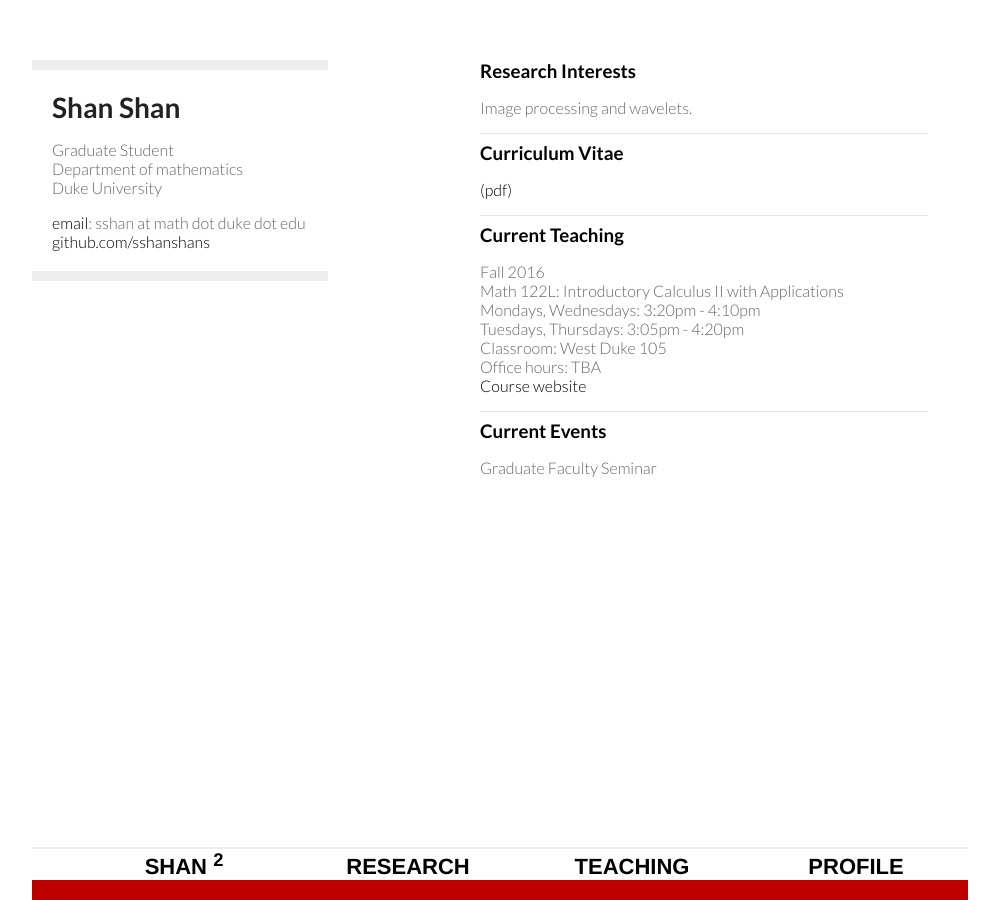
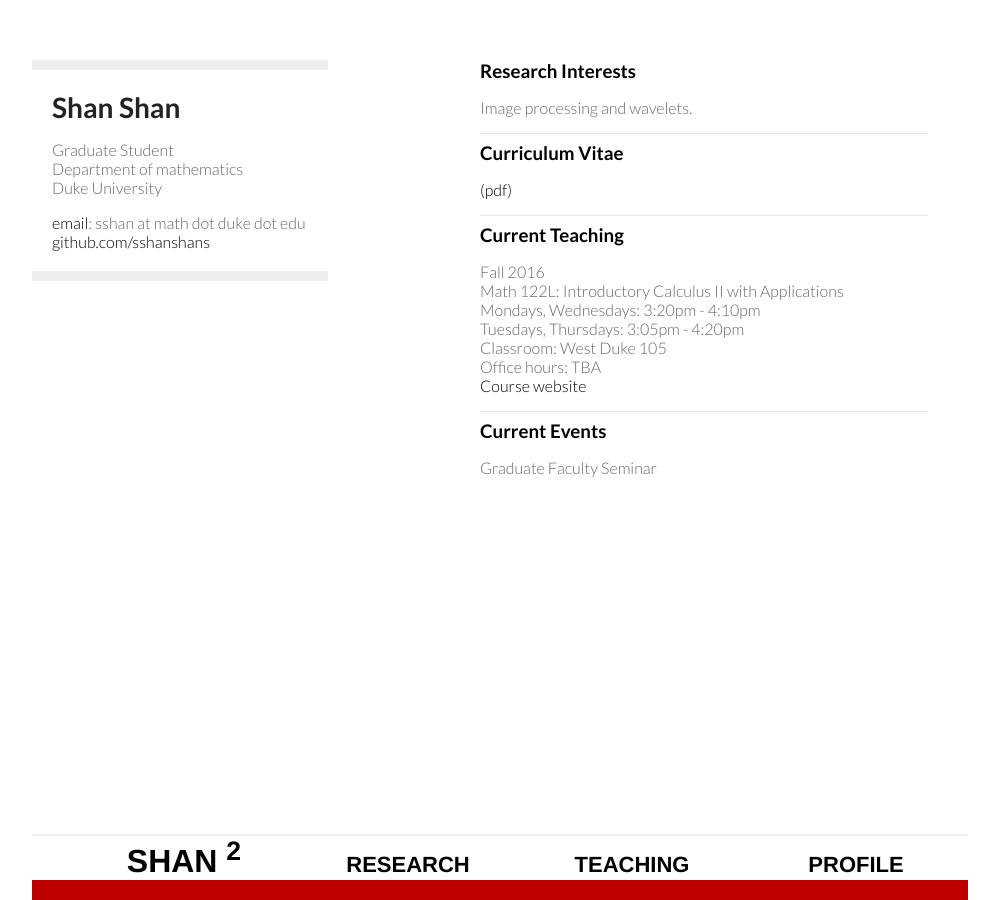
Before and after one commit to sshanshans/sshanshans.github.io, a Jekyll site: the page built from index.md, in a window 1280 px wide. Shown: the whole page, without its empty margins (160-1159 px from the left). Built offline with Jekyll 4.4.1, drawn with Linux system fonts in a browser that asks for light colours.

Commit message:
no message

```diff
--- a/_layouts/default.html
+++ b/_layouts/default.html
@@ -12,7 +12,7 @@
     <div class="wrapper">
       <nav>
       	<ul>
-      		    		<li><a href="/"> <font size=“6”>SHAN <sup>2</sup> </font> </a></li>
+      		    		<li><a href="/"> <font size="6">SHAN <sup>2</sup> </font> </a></li>
 	        		<li><a href="{{ BASE_PATH }}/research/research.html">RESEARCH</a></li>
 		        	<li><a href="{{ BASE_PATH }}/teaching/teaching.html">TEACHING</a></li>
 	        		<li><a href="{{ BASE_PATH }}/AboutMe/aboutme.html">PROFILE</a></li>
```
